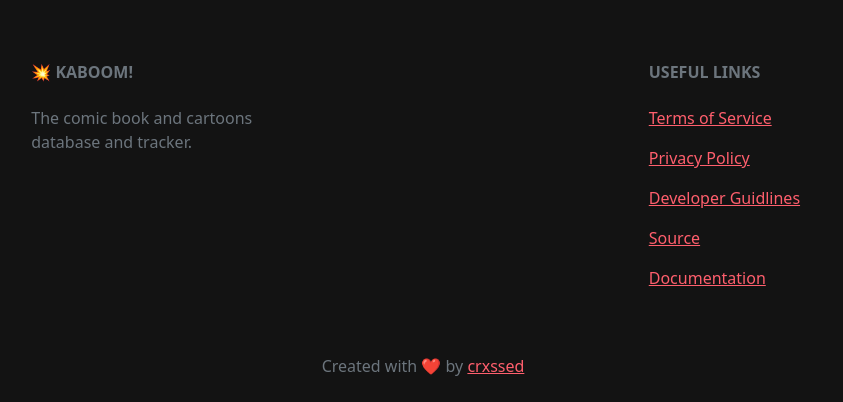
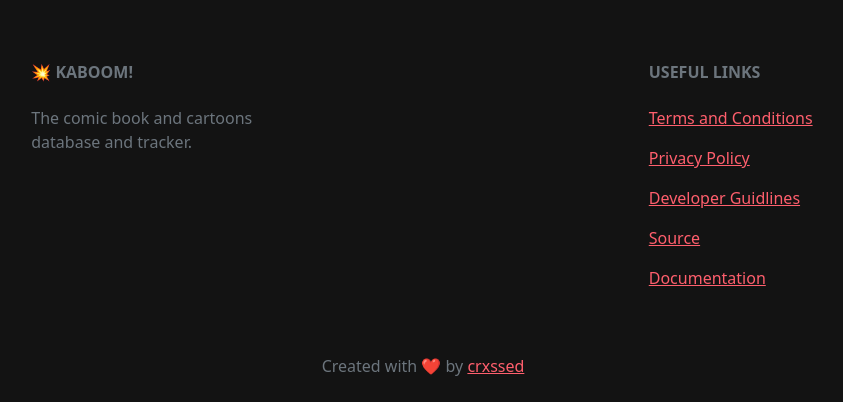
Before and after one commit to kaboom-db/kaboom-legacy, a Django app: page / in a window 1280 px wide. Shown: the part 2273-2675 px from the top of the page, without its empty margins (217-1060 px from the left). Run offline with Django 3.2, Linux system fonts and the light colour scheme; data that the repository does not hold is empty.

Commit message:
update index

```diff
--- a/website/templates/website/index.html
+++ b/website/templates/website/index.html
@@ -181,7 +181,7 @@
                             Useful links
                         </h6>
                         <p>
-                            <a href="#">Terms of Service</a>
+                            <a href="#">Terms and Conditions</a>
                         </p>
                         <p>
                             <a href="#">Privacy Policy</a>
```
